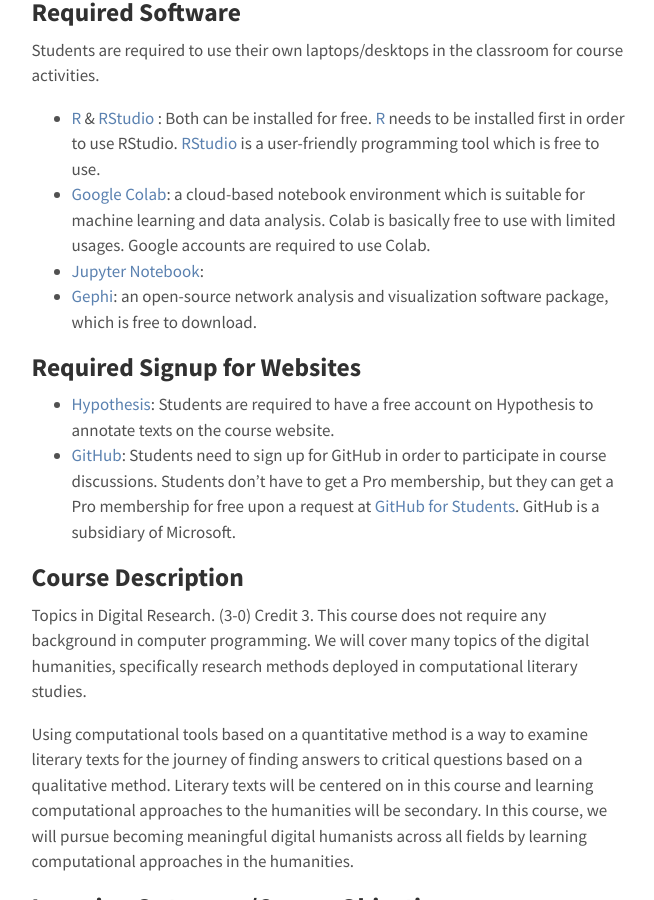
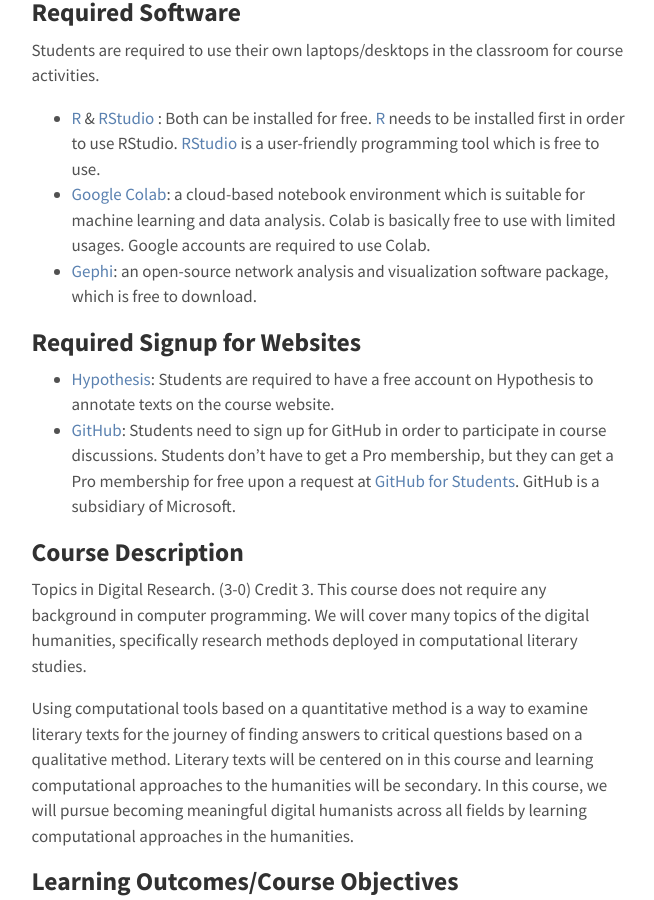
Before and after one commit to elibooklover/ENGL304-Spring2021, a Jekyll site: the page built from syllabus.md, in a window 1280 px wide and 900 px high, scrolled down 923 px. Shown: the whole window, without its empty margins (311-965 px from the left). Built offline with Jekyll 4.4.1, drawn with Linux system fonts in a browser that asks for light colours.

Commit message:
Edited REquired Software

```diff
--- a/syllabus.md
+++ b/syllabus.md
@@ -27,7 +27,6 @@
 Students are required to use their own laptops/desktops in the classroom for course activities.
 * [R](https://cran.r-project.org/) & [RStudio](https://rstudio.com/products/rstudio/download/) : Both can be installed for free. [R](https://cran.r-project.org/) needs to be installed first in order to use RStudio. [RStudio](https://rstudio.com/products/rstudio/download/) is a user-friendly programming tool which is free to use.
 *	[Google Colab](https://colab.research.google.com/notebooks/intro.ipynb): a cloud-based notebook environment which is suitable for machine learning and data analysis. Colab is basically free to use with limited usages. Google accounts are required to use Colab.
-* [Jupyter Notebook](https://jupyter.org/):
 * [Gephi](https://gephi.org/users/download/): an open-source network analysis and visualization software package, which is free to download.
 
 ## Required Signup for Websites
```
